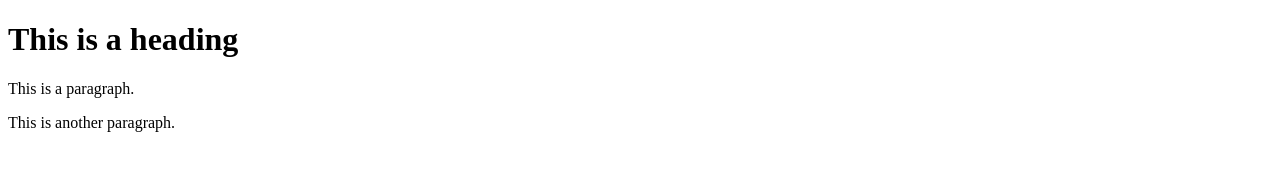
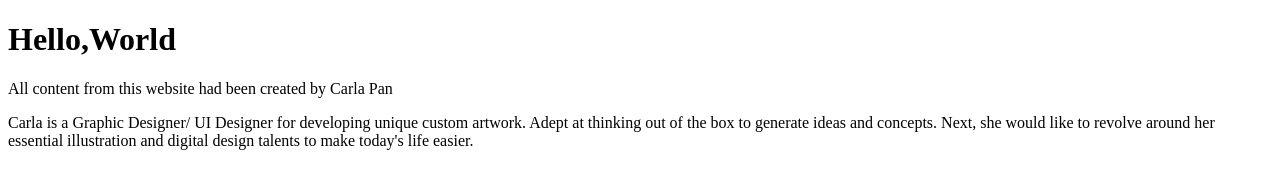
Before and after one commit to carlapan/helloworld, a plain HTML site: page index.html in a window 1280 px wide. Drawn offline with Linux system fonts and the light colour scheme.

Commit message:
Update index.html

```diff
--- a/index.html
+++ b/index.html
@@ -1,11 +1,11 @@
 <!DOCTYPE html>
 <html>
 	<head>
-		<title>Page title</title>
+		<title>Hello-world</title>
 	</head>
 	<body>
-		<h1>This is a heading</h1>
-		<p>This is a paragraph.</p>
-		<p>This is another paragraph.</p>
+		<h1>Hello,World</h1>
+		<p>All content from this website had been created by Carla Pan</p>
+		<p>Carla is a Graphic Designer/ UI Designer for developing unique custom artwork. Adept at thinking out of the box to generate ideas and concepts. Next, she would like to revolve around her essential illustration and digital design talents to make today's life easier. </p>
 	</body>
 </html>
```
